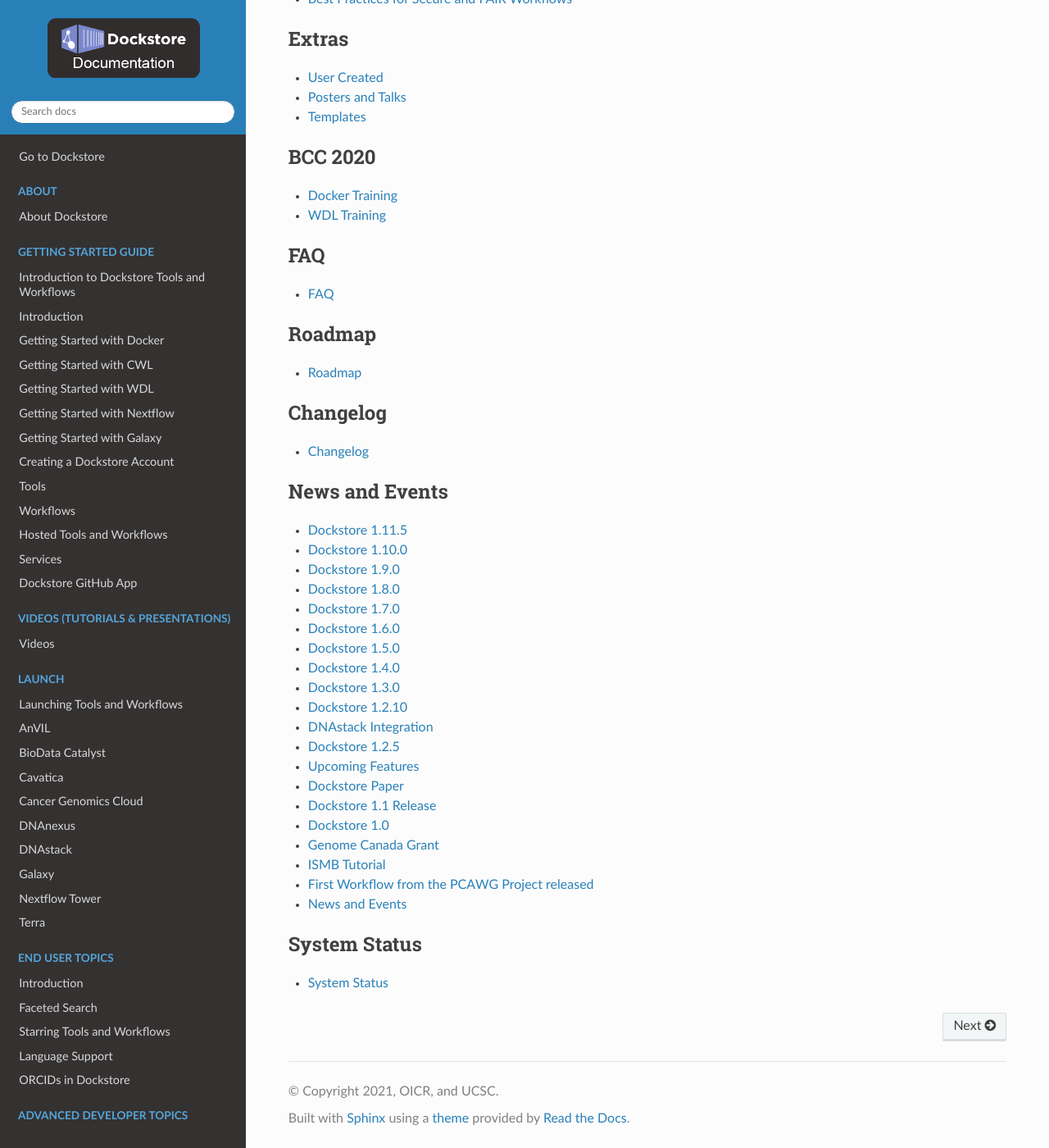
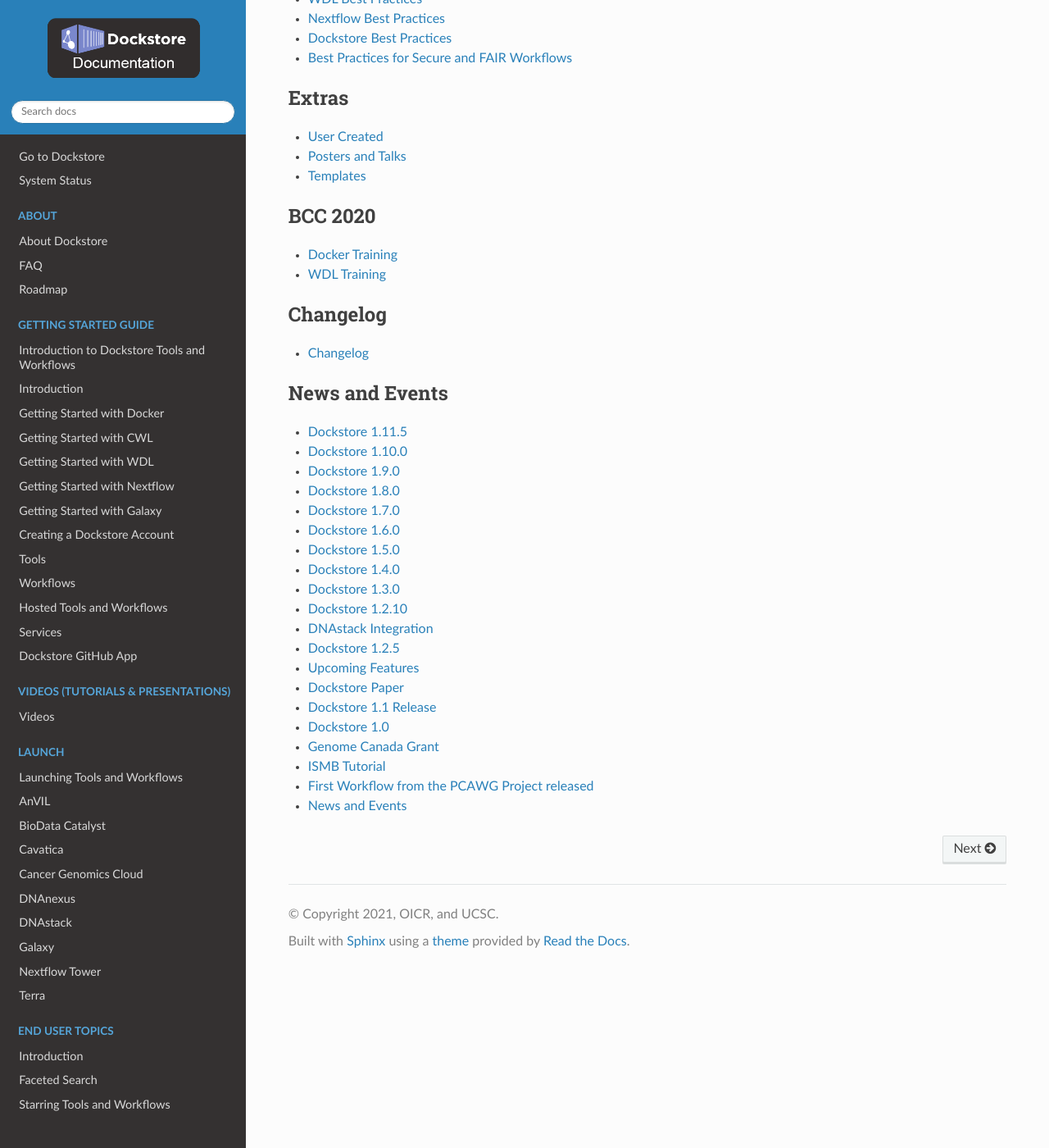
Before and after one commit to dockstore/dockstore-documentation, a Sphinx documentation site: the page built from docs/index.rst, in a window 1280 px wide and 1400 px high, scrolled down 2810 px. Shown: the whole window at 82% size. Built offline with Sphinx 7.4.7 and the Read the Docs theme 2.0.0, drawn with Linux system fonts in a browser that asks for light colours; some of the changed text lies outside the part shown.

Commit message:
Consolidate TOC

```diff
--- a/docs/index.rst
+++ b/docs/index.rst
@@ -62,7 +62,6 @@
 
 .. centered:: |DnaStackLink|_ |imagespace| |SevenBridgesLink|_ |imagespace| |TerraLink|_
 
-
 .. |DnaStackLink| image:: /assets/images/affiliations/dnastack.png
     :alt: dnastack
     :height: 65px
@@ -190,18 +192,6 @@
    wdl_instructions
 
 .. toctree::
-   :caption: FAQ
-   :maxdepth: 1
-
-   faq
-
-.. toctree::
-   :caption: Roadmap
-   :maxdepth: 1
-
-   roadmap
-
-.. toctree::
    :caption: Changelog
    :maxdepth: 1
 
@@ -216,9 +206,3 @@
 
    news
    news/*
-
-.. toctree::
-   :caption: System Status
-   :maxdepth: 1
-
-   systemstatus
```
Also changed, not shown: other parts of docs/index.rst (+3 -0 lines).
